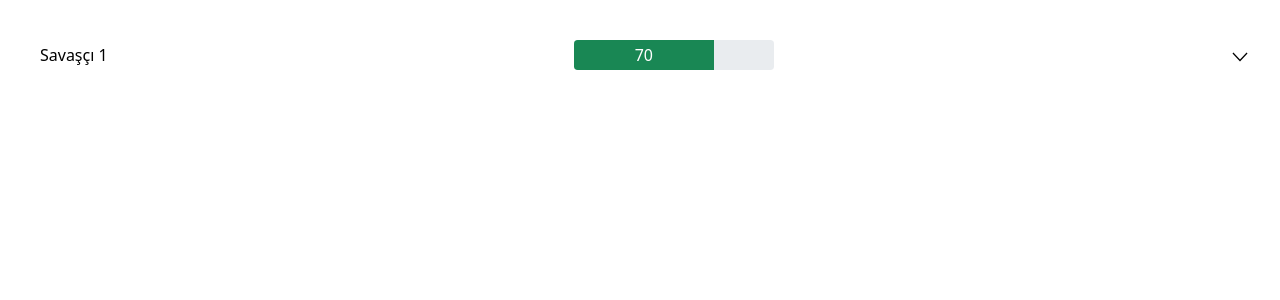
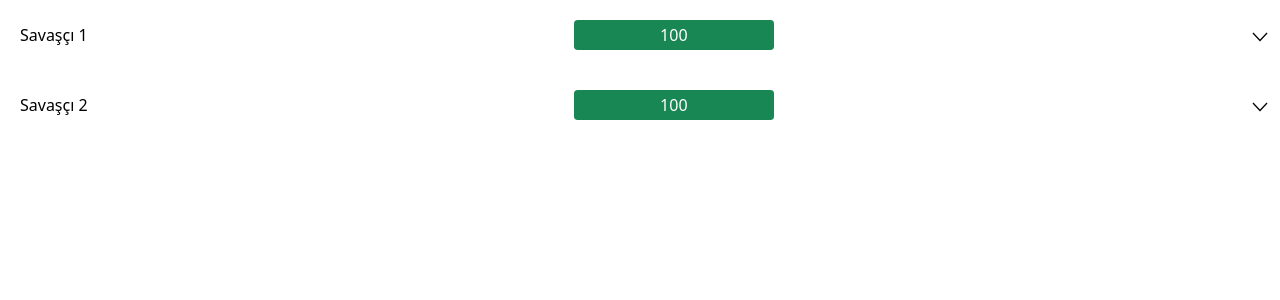
Before and after one commit to aleyaktas/frontend-case, a React (Create React App) app: page / in a window 1280 px wide. Shown: the top 300 px of the page. Built offline with nearby package versions, Linux system fonts and the light colour scheme.

Commit message:
Add WarriorCardList organism

```diff
--- a/src/App.js
+++ b/src/App.js
@@ -1,8 +1,14 @@
 import "./App.css";
 import WarriorCard from "./components/molecules/WarriorCard/WarriorCard";
+import WarriorCardList from "./components/organisms/WarriorCardList/WarriorCardList";
 
 const App = () => {
-  const skills = [
+  const warriors = [
+    {
+      id: 1,
+      name: "Savaşçı 1",
+      hp: 100,
+      skills: [
         {
           id: 1,
           skill_type: 1,
@@ -15,17 +21,39 @@ const App = () => {
           skill_type_option: 2,
           point: 20,
         },
+      ],
+    },
+    {
+      id: 2,
+      name: "Savaşçı 2",
+      hp: 100,
+      skills: [
+        {
+          id: 1,
+          skill_type: 1,
+          skill_type_option: 1,
+          point: 10,
+        },
+        {
+          id: 2,
+          skill_type: 2,
+          skill_type_option: 2,
+          point: 20,
+        },
+      ],
+    },
   ];
   return (
     <div className="App">
-      <WarriorCard
+      {/* <WarriorCard
         name="Savaşçı 1"
         healthyPoints={70}
         skills={skills}
         onRemoveSkill={() => null}
         onSaveSkill={() => null}
         onRemoveWarrior={() => null}
-      />
+      /> */}
+      <WarriorCardList warriors={warriors} />
     </div>
   );
 };
--- a/src/components/molecules/SkillCard/SkillCard.js
+++ b/src/components/molecules/SkillCard/SkillCard.js
@@ -87,7 +87,7 @@ const SkillCard = ({ skill, onRemoveSkill, onSaveSkill }) => {
         <Button
           text="Kaydet"
           width="10rem"
-          height="5.2rem"
+          height="4.2rem"
           margin="0 1rem 0 0"
           buttonColor="green"
           disabled={skill?.id}
@@ -97,7 +97,7 @@ const SkillCard = ({ skill, onRemoveSkill, onSaveSkill }) => {
         <Button
           text="Sil"
           width="10rem"
-          height="5.2rem"
+          height="4.2rem"
           buttonColor="red"
           disabled={!skill?.id}
           textColor="black"
--- a/src/components/molecules/WarriorCard/WarriorCard.js
+++ b/src/components/molecules/WarriorCard/WarriorCard.js
@@ -28,7 +28,7 @@ const WarriorCard = ({
         {isOpen && (
           <Button
             width="10rem"
-            height="5.2rem"
+            height="4.2rem"
             text="Savaşçıyı Sil"
             buttonColor="red"
             onClick={onRemoveWarrior}
--- a/src/components/molecules/WarriorCard/WarriorCard.style.js
+++ b/src/components/molecules/WarriorCard/WarriorCard.style.js
@@ -5,7 +5,7 @@ const style = () => ({
     alignItems: "center",
     justifyContent: "center",
     width: "100%",
-    padding: "4rem",
+    padding: "2rem",
   },
   header: {
     display: "flex",
--- a/src/components/organisms/WarriorCardList/WarriorCardList.js
+++ b/src/components/organisms/WarriorCardList/WarriorCardList.js
@@ -0,0 +1,25 @@
+import React from "react";
+import WarriorCard from "../../molecules/WarriorCard/WarriorCard";
+import style from "./WarriorCardList.style";
+
+const WarriorCardList = ({ warriors }) => {
+  const styles = style();
+  return (
+    <div style={styles.container}>
+      {warriors.map((warrior) => (
+        <div key={warrior.id}>
+          <WarriorCard
+            name={warrior.name}
+            healthyPoints={warrior.hp}
+            skills={warrior.skills}
+            onRemoveSkill={() => null}
+            onSaveSkill={() => null}
+            onRemoveWarrior={() => null}
+          />
+        </div>
+      ))}
+    </div>
+  );
+};
+
+export default WarriorCardList;
--- a/src/components/organisms/WarriorCardList/WarriorCardList.style.js
+++ b/src/components/organisms/WarriorCardList/WarriorCardList.style.js
@@ -0,0 +1,7 @@
+const style = () => ({
+  container: {
+    width: "100%",
+  },
+});
+
+export default style;
```
Lines whose indentation alone changed are shown as unchanged.
